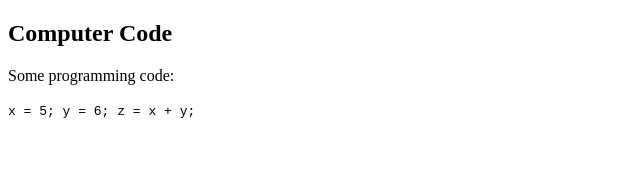
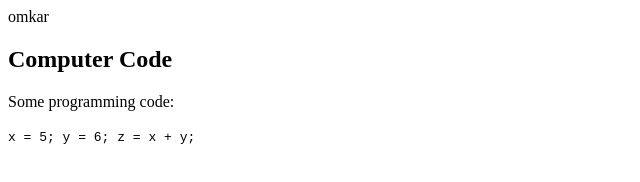
Before and after one commit to omkar5116/devops-project, a plain HTML site: page index.html in a window 1280 px wide. Shown: the whole page, without its empty margins (0-640 px from the left). Drawn offline with Linux system fonts and the light colour scheme.

Commit message:
new file

```diff
--- a/index.html
+++ b/index.html
@@ -1,6 +1,8 @@
 <!DOCTYPE html>
 <html>
 <body>
+
+omkar
 
 <h2>Computer Code</h2>
 <p>Some programming code:</p>
```
